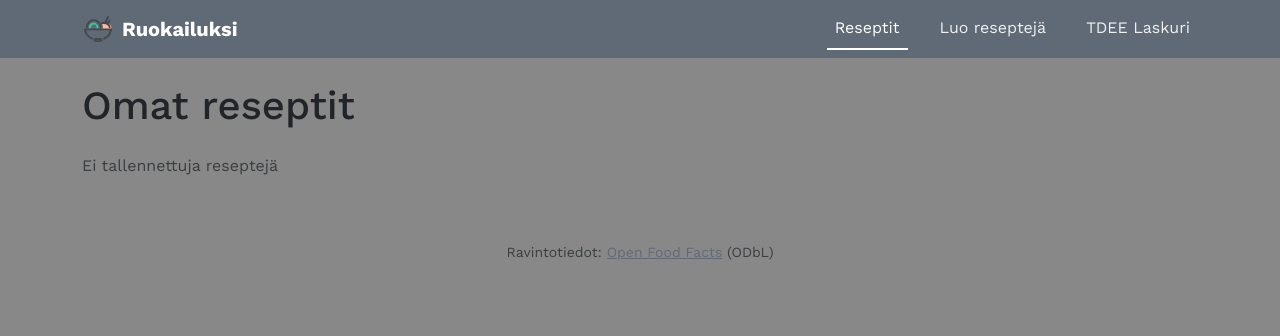
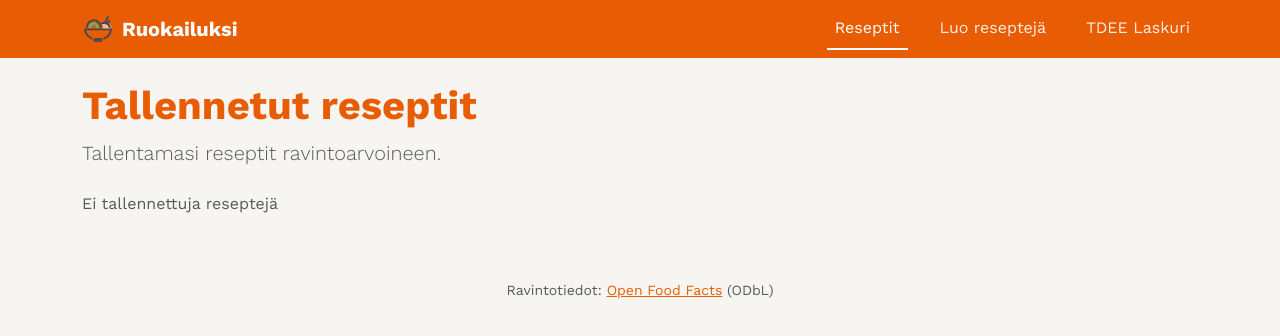
Before and after one commit to miskaminkkinen/ruokailuksi, a React (Vite) app: page /#/ in a window 1280 px wide. Shown: the top 336 px of the page. Built offline with nearby package versions, Linux system fonts and the light colour scheme.

Commit message:
Ulkoasun pareantelua

```diff
--- a/src/custom.scss
+++ b/src/custom.scss
@@ -1,15 +1,18 @@
-$primary: #606a77;
-$navbar-dark-color: rgba(255, 255, 255, 0.9);   // linkit lähes valkoisiksi
-$navbar-dark-hover-color: #fff;                 // hiiren alla täysin valkoinen
+$primary: #e85d04;
+$dark: #1b1b1e;
+$navbar-dark-color: rgba(255, 255, 255, 0.9);
+$navbar-dark-hover-color: #fff;
 $navbar-dark-active-color: #fff;
-$font-family-base: "Work sans", sans-serif;          // aktiivinen sivu valkoinen
+$font-family-base: "Work sans", sans-serif;
+$headings-font-weight: 700;
+$headings-color: #e85d04;
 
 
 
 @import "bootstrap/scss/bootstrap";
 
 body{
-    background-color: #888888;
+    background-color: #f7f5f2;
 }
 
 .navbar .nav-link.active {
--- a/src/pages/Recipes.jsx
+++ b/src/pages/Recipes.jsx
@@ -87,6 +87,8 @@ function Recipes() {
   const recipeMacros = calculateRecipeMacros(ingredients);
   return (
     <>
+    <h1>Luo reseptejä</h1>
+    <p className="lead text-muted mb-4">Hae tuotteita viivakoodilla, lisää ne reseptiin ja tallenna.</p>
  <Row>
     <Col md={7}>
       <Card className="mb-4 shadow">
--- a/src/pages/SavedRecipes.jsx
+++ b/src/pages/SavedRecipes.jsx
@@ -11,7 +11,8 @@ function SavedRecipes(){
 
     return(
         <>
-        <h1 className="mb-4">Omat reseptit</h1>
+        <h1>Tallennetut reseptit</h1>
+        <p className="lead text-muted mb-4">Tallentamasi reseptit ravintoarvoineen.</p>
         {recipes.length === 0 && <p className="text-muted">Ei tallennettuja reseptejä</p>}
         <Row>
             {recipes.map((recipe) => (
--- a/src/pages/UserDetails.jsx
+++ b/src/pages/UserDetails.jsx
@@ -34,11 +34,16 @@ function UserDetails() {
   const macros = calculateMacros(Number(tdee), Number(weight), goal);
 
   return (
-
+    <>
+      <h1>TDEE-Laskuri</h1>
+      <p className="lead text-muted mb-4">
+        Syötä tietosi, niin sovellus laskee päivittäisen energiantarpeesi ja
+        makrotavoitteesi.
+      </p>
 
       <Row>
         <Col md={6}>
-          <Card className="mb-4 shadow" >
+          <Card className="mb-4 shadow">
             <Card.Body>
               <Card.Title>Omat tiedot</Card.Title>
               <Form onSubmit={(event) => event.preventDefault()}>
@@ -80,7 +85,7 @@ function UserDetails() {
                 </Form.Group>
 
                 <Form.Group className="mb-3" controlId="activityLevel">
-                  <Form.Label >Aktiivisuus</Form.Label>
+                  <Form.Label>Aktiivisuus</Form.Label>
                   <Form.Select
                     value={activityLevel}
                     onChange={(event) => setActivityLevel(event.target.value)}
@@ -115,11 +120,11 @@ function UserDetails() {
           </Card>
         </Col>
 
-        <Col md = {6}>
+        <Col md={6}>
           <Card>
             <Card.Body>
               <Card.Title>Päivittäinen tarve</Card.Title>
-              <ListGroup variant = "flush">
+              <ListGroup variant="flush">
                 <ListGroup.Item className="d-flex-justify-content-between">
                   <span>Perusaineenvaihdunta: </span>
                   <strong>{bmr} kcal</strong>
@@ -129,14 +134,24 @@ function UserDetails() {
                   <strong>{tdee} kcal</strong>
                 </ListGroup.Item>
                 <ListGroup.Item className="d-flex-justify-content-between">
-                  <MacroSummary macros = {macros} caloriesLabel="Tavoitekalorit"/>
+                  <MacroSummary
+                    macros={macros}
+                    caloriesLabel="Tavoitekalorit"
+                  />
                 </ListGroup.Item>
               </ListGroup>
             </Card.Body>
+            <Card.Footer className="small text-muted">
+              Luvut ovat suuntaa-antavia arvioita, eivät ravitsemusterapeutin
+              suosituksia. Perusaineenvaihdunta lasketaan Mifflin–St Jeor
+              -kaavalla ja kokonaiskulutus aktiivisuuskertoimella. Proteiini 2
+              g/kg, rasva 1 g/kg, loput hiilihydraatteina. Laihdutus- ja
+              lisäystavoite ±500 kcal
+            </Card.Footer>
           </Card>
         </Col>
       </Row>
-
+    </>
   );
 }
 
```
